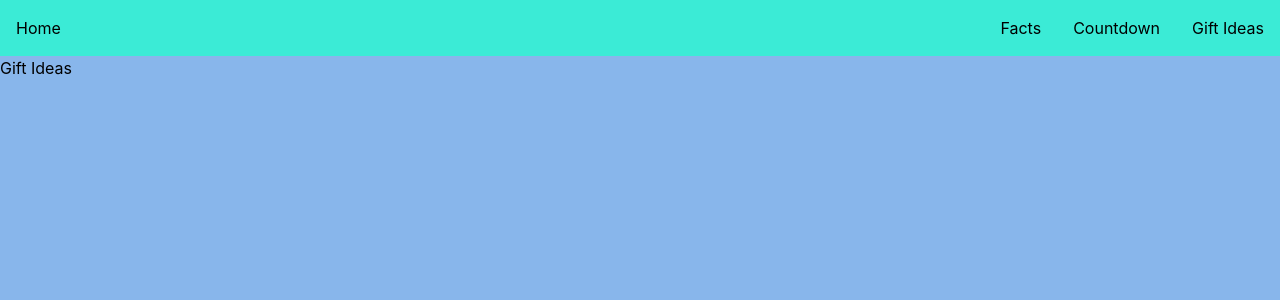
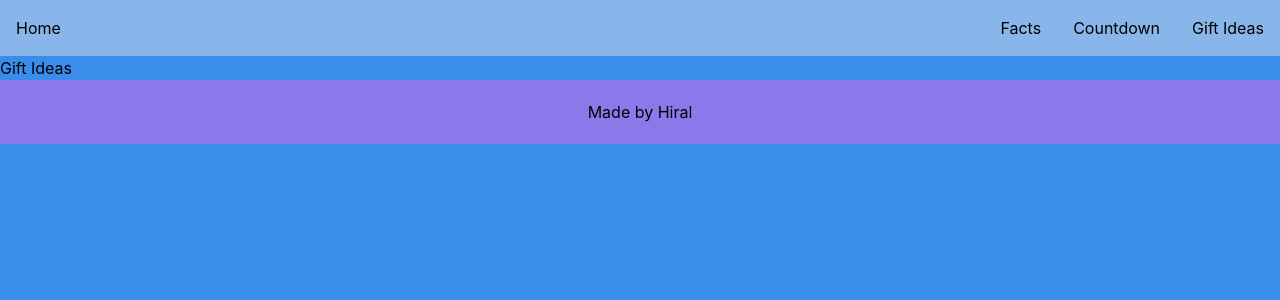
Before and after one commit to hiralsinghal/birthday-cards, a React (Vite) app: page /gift-ideas in a window 1280 px wide. Shown: the top 300 px of the page. Built offline with nearby package versions, Linux system fonts and the light colour scheme.

Commit message:
changed colours added footer

```diff
--- a/src/App.jsx
+++ b/src/App.jsx
@@ -1,5 +1,6 @@
 import { BrowserRouter, Routes, Route, Link } from 'react-router'
 import Navbar from './components/Navbar'
+import Footer from './components/Footer'
 import Home from './pages/Home'
 import DayFacts from './pages/Day'
 import Countdown from './pages/Countdown'
@@ -23,6 +24,7 @@ function App() {
           <Route path="/gift-ideas" element={<Gift/>}/>
         </Routes>
       </main>
+      <Footer/>
     </BrowserRouter>
   )
 }
--- a/src/components/Footer.jsx
+++ b/src/components/Footer.jsx
@@ -0,0 +1,8 @@
+
+export default function Footer() {
+    return (
+        <footer className="flex justify-center items-center bg-[#8b78eb] h-16">
+            <p className="text-center">Made by Hiral</p>
+        </footer>
+    )
+}
--- a/src/components/Navbar.jsx
+++ b/src/components/Navbar.jsx
@@ -2,8 +2,8 @@ import { Link } from "react-router";
 
 export default function Navbar() {
     return (
-        <nav className="flex justify-between items-center bg-[#3BEBD6] h-14">
-            <Link to="/" className="px-4 py-4 text-black hover:bg-[#88B6EB]">Home</Link>
+        <nav className="flex justify-between items-center bg-[#88B6EB] h-14">
+            <Link to="/" className="px-4 py-4 text-black hover:bg-[#3b8deb]">Home</Link>
 
             <ul className="flex list-none p-0 m-0">
                 <li><Link to="/birthday-facts" className="block px-4 py-4 hover:bg-[#88B6EB] text-black">Facts</Link></li>
--- a/src/index.css
+++ b/src/index.css
@@ -3,5 +3,5 @@
 
 
 body {
-    background-color: #88B6EB;
+    background-color:#3b8deb;
 }
```
